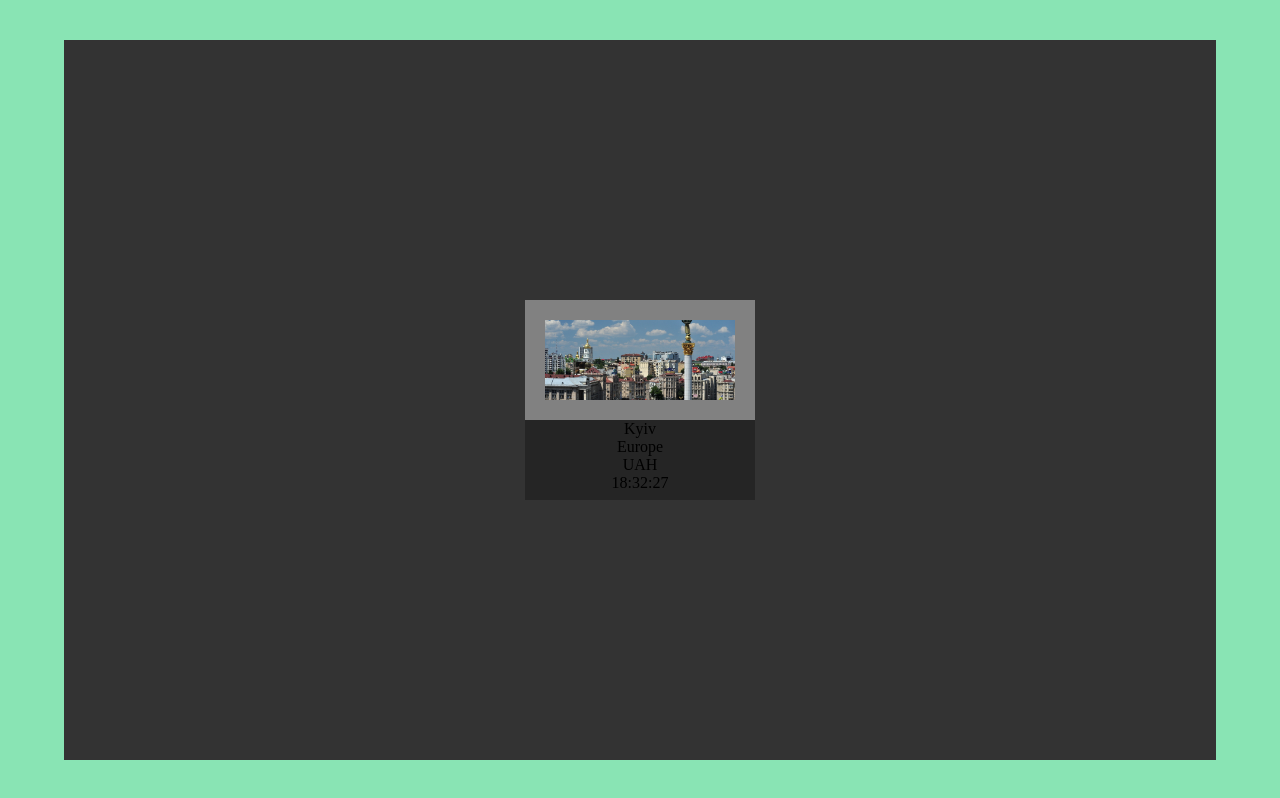
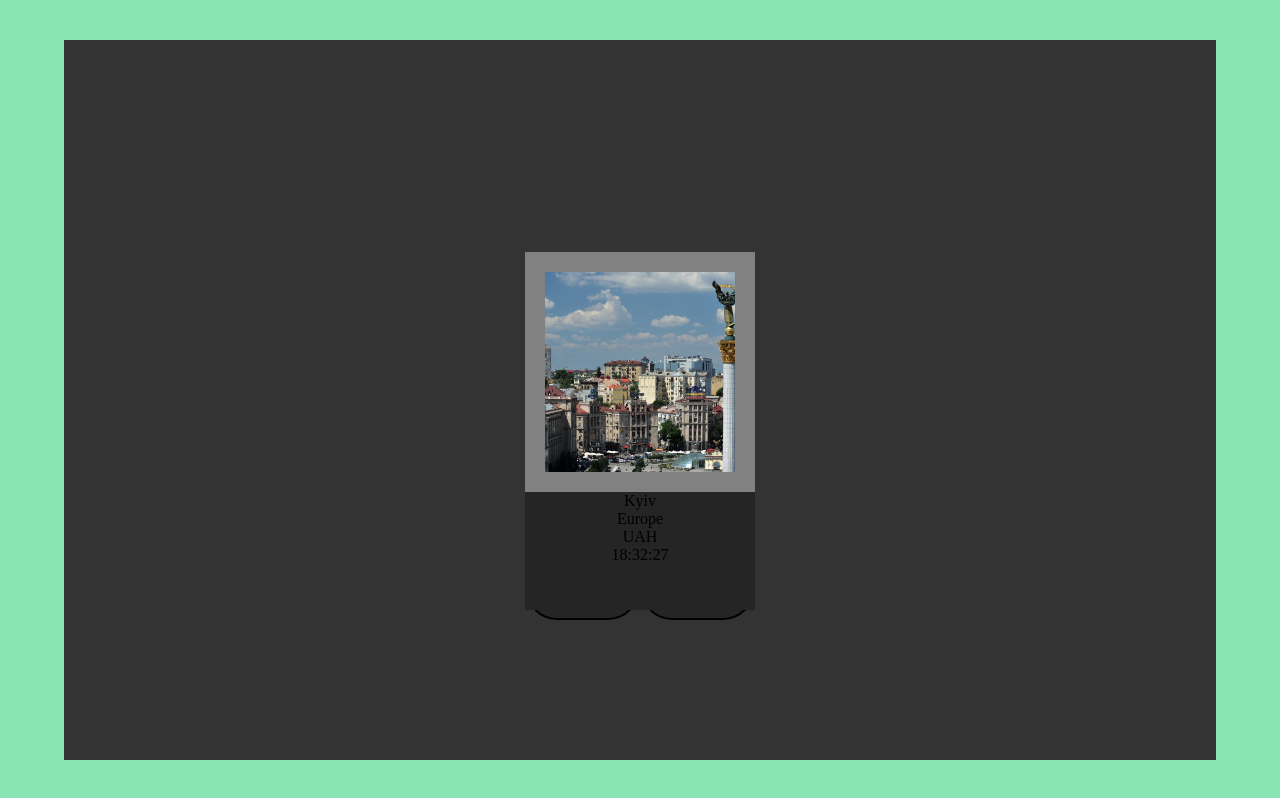
Before and after one commit to WEBCHIKinc/tourist_helper, a React (Create React App) app: page / in a window 1280 px wide. Built offline with nearby package versions, Linux system fonts and the light colour scheme; no server answers.

Commit message:
city-photo

```diff
--- a/src/App.scss
+++ b/src/App.scss
@@ -37,7 +37,7 @@ body {
 
 .main__box {
   width: 20%;
-  height: 200px;
+  // height: 200px;
   background-color: #818181;
   &:hover .card__info {
     transform: translateY(-40px);
--- a/src/components/city-photo/city-photo.scss
+++ b/src/components/city-photo/city-photo.scss
@@ -1,6 +1,6 @@
 .city-photo {
   position: relative;
-  height: 40%;
+  height: 200px;
   margin: 20px;
   overflow: hidden;
   img {
```
